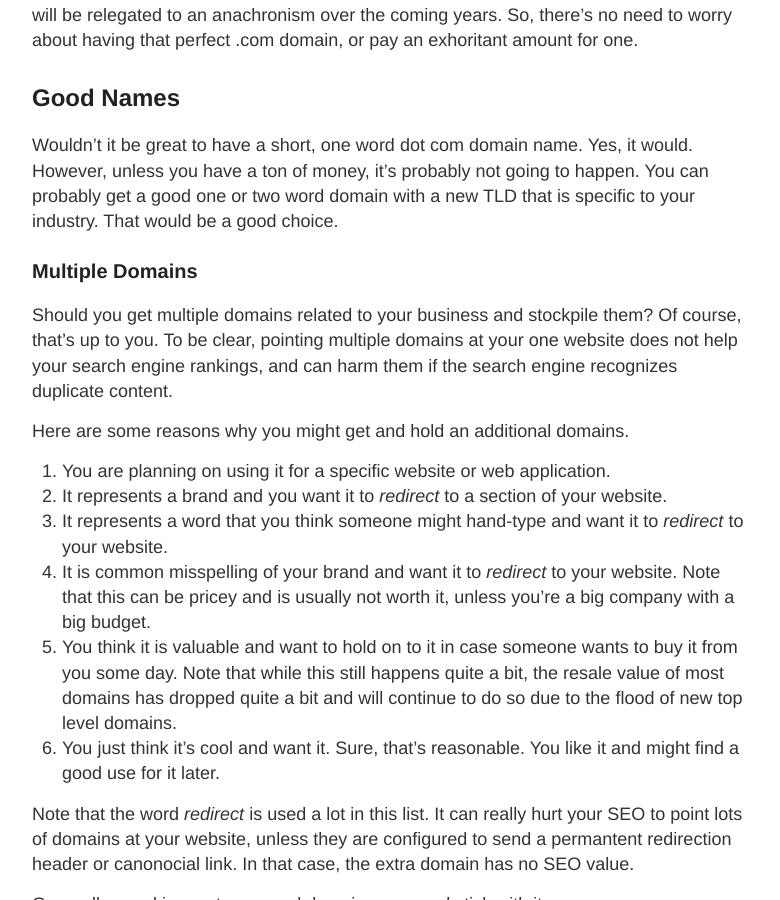
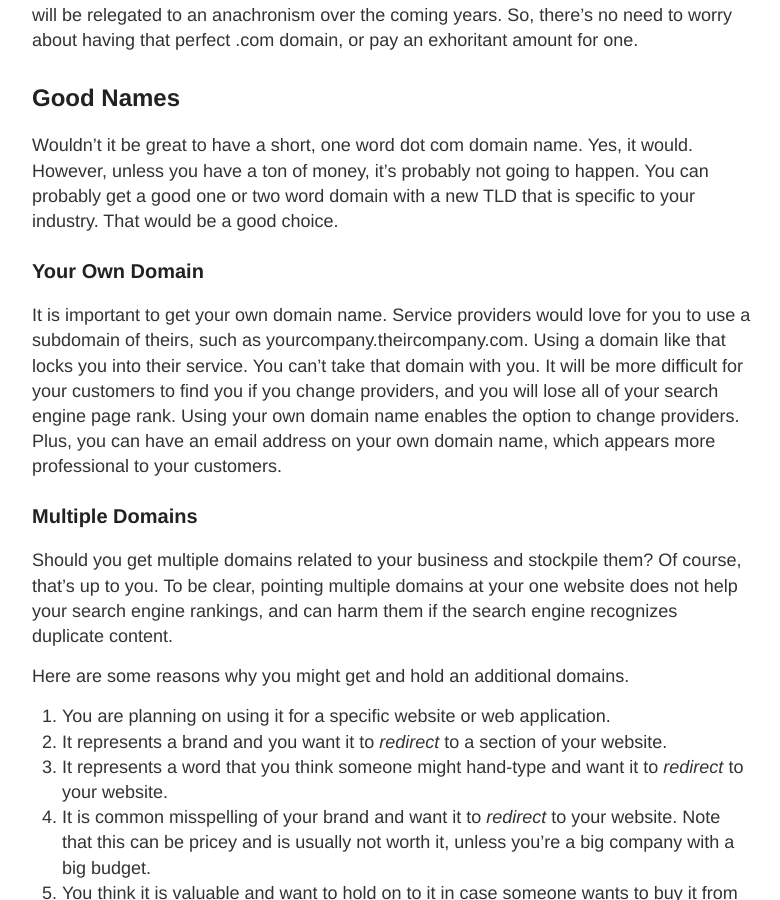
Before and after one commit to GaryChamberlain/garychamberlain.github.io, a Jekyll site: the page built from _posts/2015-6-22-startup-domain-name.md, in a window 1280 px wide and 900 px high, scrolled down 1735 px. Shown: the whole window, without its empty margins (248-1028 px from the left). Built offline with Jekyll 4.4.1, drawn with Linux system fonts in a browser that asks for light colours; Markdown is read by kramdown in place of the engine named in the settings.

Commit message:
Updated 2015-6-22-startup-domain-name.md

```diff
--- a/_posts/2015-6-22-startup-domain-name.md
+++ b/_posts/2015-6-22-startup-domain-name.md
@@ -43,6 +43,10 @@ Until recently, it was difficult and expensive to get a decent domain name.  The
 
 Wouldn't it be great to have a short, one word dot com domain name.  Yes, it would.  However, unless you have a ton of money, it's probably not going to happen.  You can probably get a good one or two word domain with a new TLD that is specific to your industry.  That would be a good choice.
 
+### Your Own Domain
+
+It is important to get your own domain name.  Service providers would love for you to use a subdomain of theirs, such as yourcompany.theircompany.com. Using a domain like that locks you into their service.  You can't take that domain with you. It will be more difficult for your customers to find you if you change providers, and you will lose all of your search engine page rank.  Using your own domain name enables the option to change providers.  Plus, you can have an email address on your own domain name, which appears more professional to your customers.
+
 ### Multiple Domains
 
 Should you get multiple domains related to your business and stockpile them?  Of course, that's up to you.  To be clear, pointing multiple domains at your one website does not help your search engine rankings, and can harm them if the search engine recognizes duplicate content.
```
